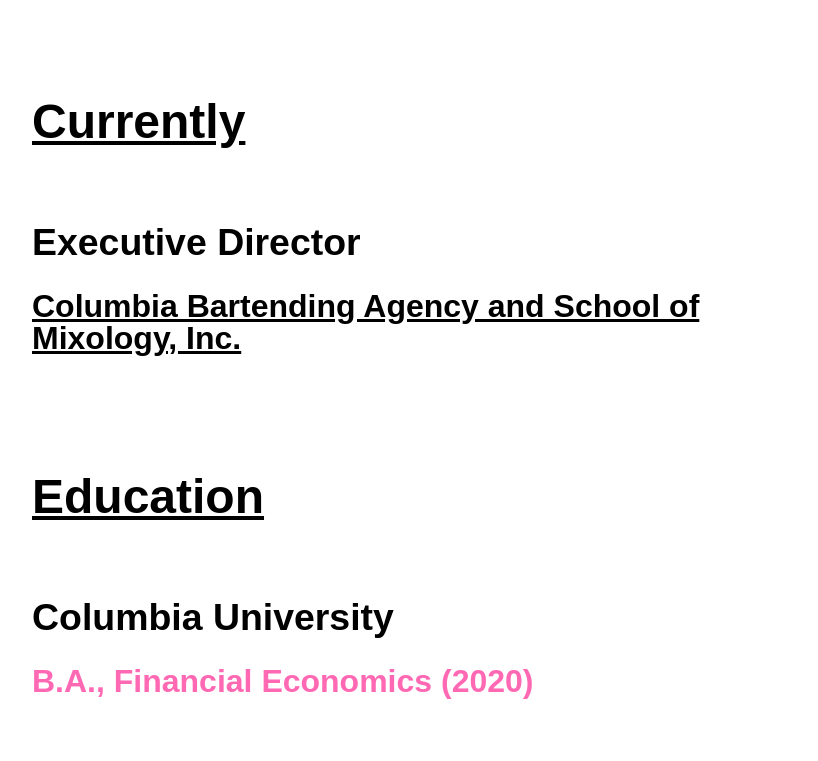
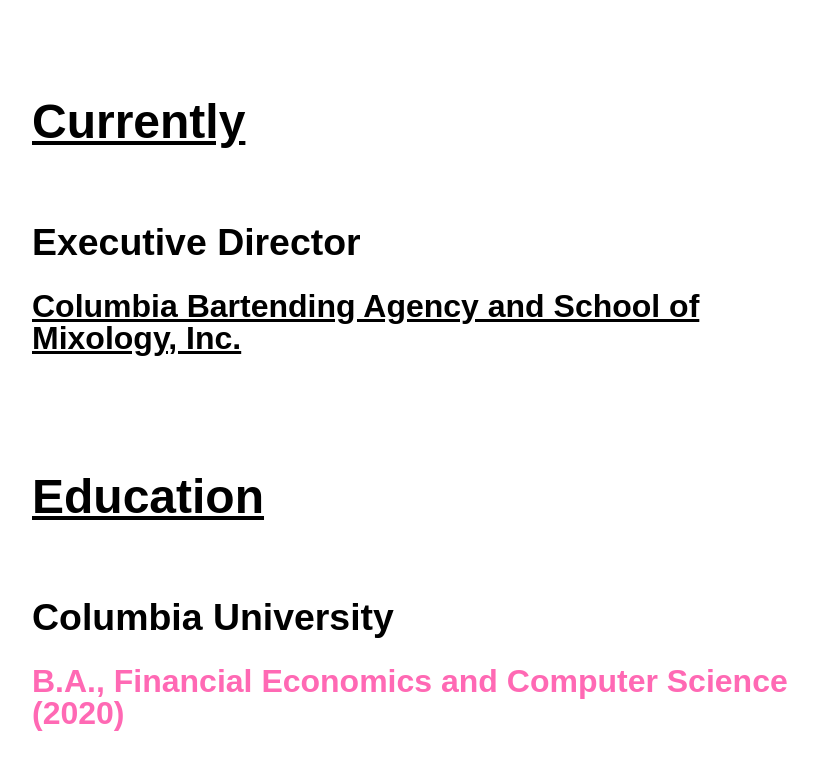
Before and after one commit to vikasnair/joshuawoodbridge.com, a plain HTML site: page index.html in a window 1280 px wide. Shown: the part 615-1376 px from the top of the page, without its empty margins (96-914 px from the left). Before the commit the page ends 1344 px from the top, so only its background shows below. Drawn offline with nearby package versions, Linux system fonts and the light colour scheme; a web font is replaced by a local one.

Commit message:
Update index.html

```diff
--- a/index.html
+++ b/index.html
@@ -50,7 +50,7 @@
 
 				<ul>
 					<li><h3>Columbia University</h3></li>
-					<li><h4 style="color: hotpink">B.A., Financial Economics (2020)</h4></li>
+					<li><h4 style="color: hotpink">B.A., Financial Economics and Computer Science (2020)</h4></li>
 				</ul>
 			</div>
 		</div>
```
